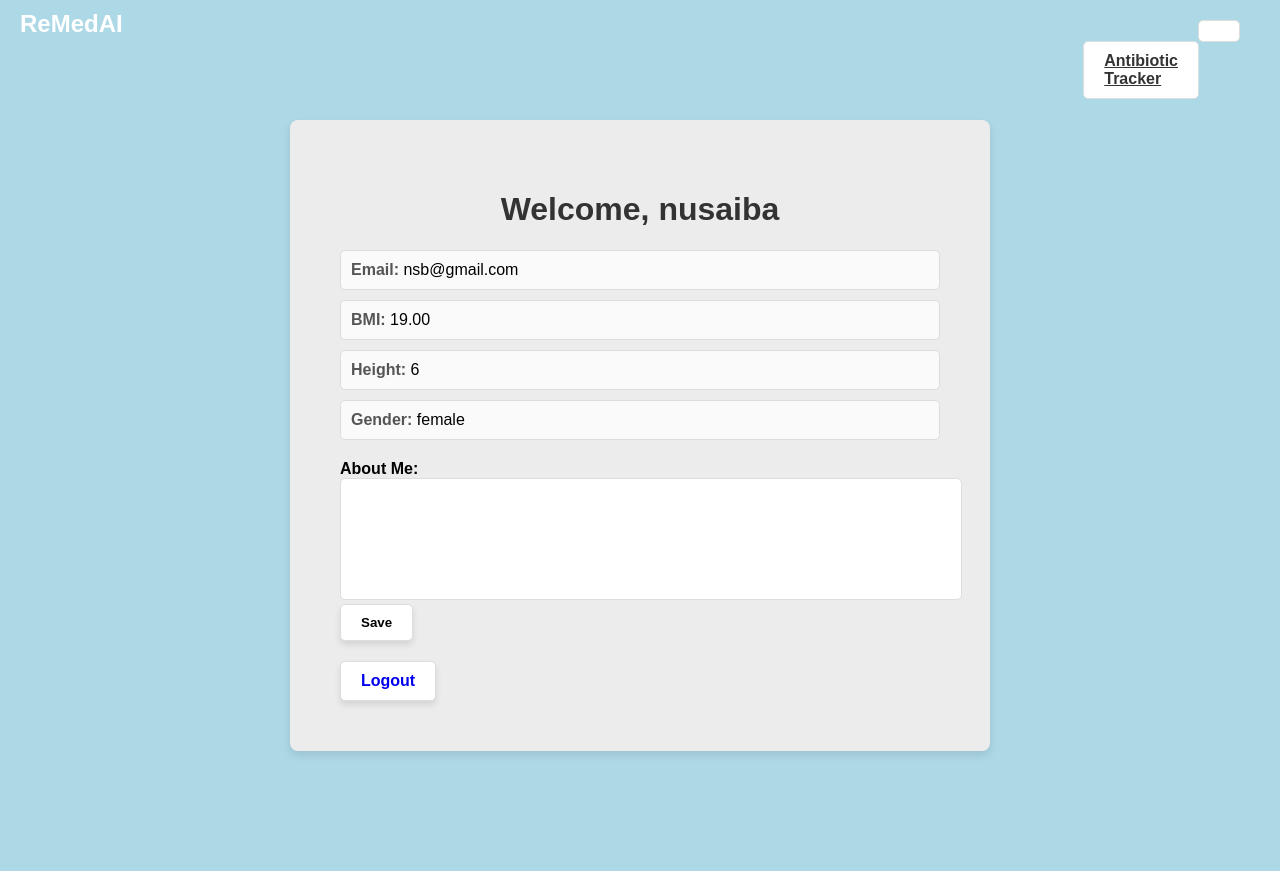
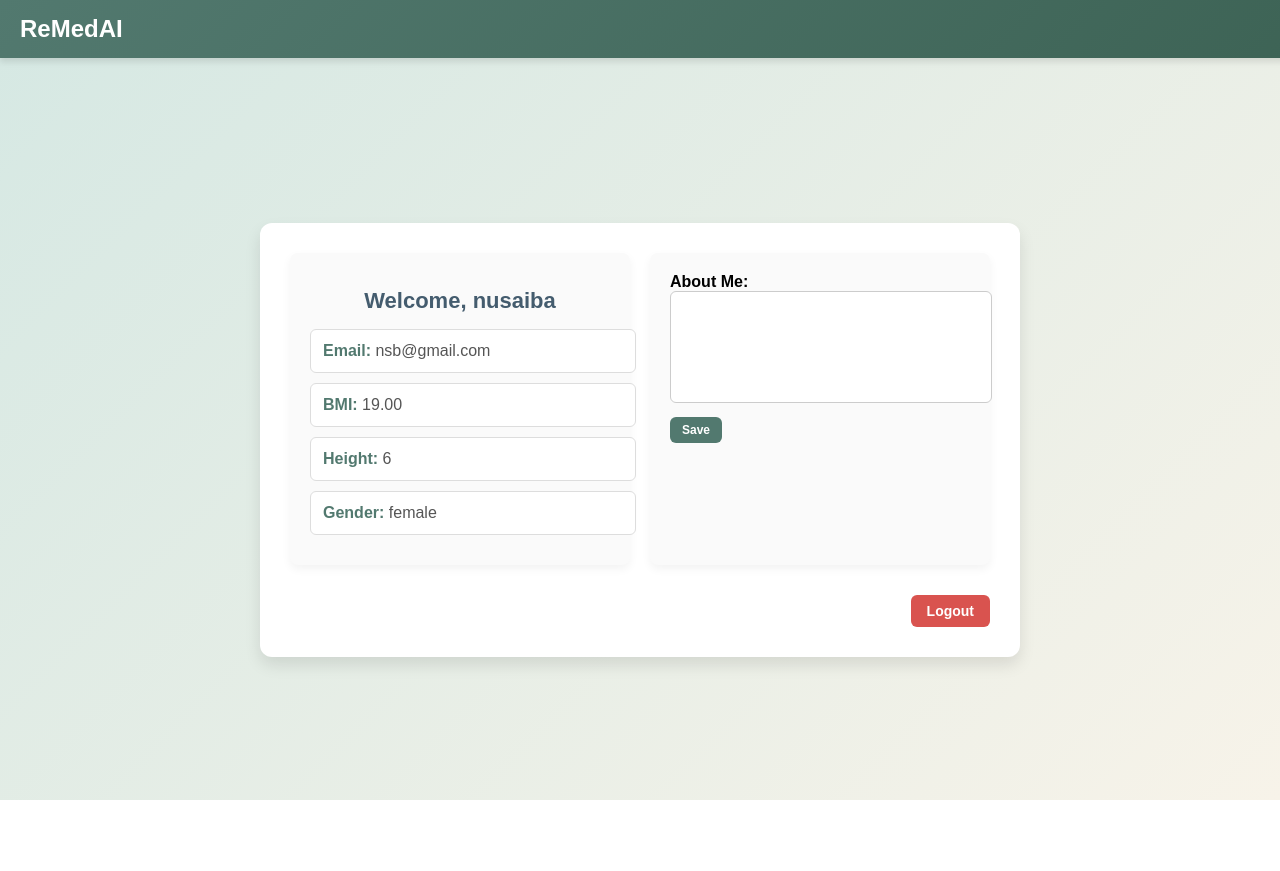
Before and after one commit to dipita-tasnim/ReMedAI, a PHP site: page /profile.php in a window 1280 px wide. After the commit the page ends 800 px from the top, so only its background shows below. Run offline with PHP 8.4, Linux system fonts and the light colour scheme; a user stored in the database is signed in; data comes from the database, SQL or seed files in the repository.

Commit message:
profile CSS changed

```diff
--- a/profile.php
+++ b/profile.php
@@ -35,182 +35,228 @@ if ($_SERVER["REQUEST_METHOD"] == "POST") {
 }
 ?>
 
-
-
-
-
 <!DOCTYPE html>
 <html lang="en">
 
 <head>
     <meta charset="UTF-8">
     <meta name="viewport" content="width=device-width, initial-scale=1.0">
-    <title>antibiotics</title>
+    <title>Profile - ReMedAI</title>
     <style>
+        /* Global Styles */
         body {
-            font-family: Arial, sans-serif;
-            background-color: lightblue;
+            font-family: 'Poppins', sans-serif;
+            background: linear-gradient(135deg, #D5E8E3, #F7F3E9);
             margin: 0;
             padding: 0;
+            display: flex;
+            justify-content: center;
+            align-items: center;
+            height: 100vh;
         }
 
-        header {
-            position: absolute;
-            top: 10px;
-            left: 20px;
+        /* Top Bar */
+        .top-bar {
+            width: 100%;
+            background: linear-gradient(135deg, #52796F, #3D6355);
             color: white;
+            display: flex;
+            align-items: center;
+            padding: 15px 20px;
+            position: fixed;
+            top: 0;
+            left: 0;
+            z-index: 1000;
+            box-shadow: 0 4px 6px rgba(0, 0, 0, 0.1);
+        }
+
+        .top-bar .logo {
             font-size: 24px;
             font-weight: bold;
         }
 
+        /* Container */
         .container {
-            max-width: 600px;
-            margin: 120px auto;
-            padding: 50px;
-            background-color: #ECECEC;
-            box-shadow: 0 4px 8px rgba(0, 0, 0, 0.1);
+            width: 90%;
+            max-width: 700px;
+            background: white;
+            padding: 30px;
+            border-radius: 12px;
+            box-shadow: 0 8px 16px rgba(0, 0, 0, 0.1);
+            display: flex;
+            flex-wrap: wrap;
+            gap: 20px;
+            margin-top: 80px; /* Push content below fixed bar */
+        }
+
+        /* Profile Section */
+        .profile-info {
+            flex: 1;
+            background: #FAFAFA;
+            padding: 20px;
             border-radius: 8px;
+            box-shadow: 0 4px 10px rgba(0, 0, 0, 0.05);
         }
 
         h1 {
+            font-size: 22px;
+            color: #445C6E;
             text-align: center;
-            color: #333;
+            margin-bottom: 15px;
         }
 
         .user-info {
             list-style: none;
             padding: 0;
+            margin: 0;
         }
 
         .user-info li {
-            margin: 10px 0;
-            padding: 10px;
-            background-color: #fafafa;
+            background: white;
+            padding: 12px;
+            border-radius: 6px;
+            margin-bottom: 10px;
+            font-size: 16px;
+            font-weight: 500;
+            color: #555;
             border: 1px solid #ddd;
-            border-radius: 5px;
+            width: 100%;
         }
 
         .user-info li span {
             font-weight: bold;
-            color: #555;
+            color: #52796F;
         }
 
-        .textarea-container {
-            margin-top: 20px;
+        /* About Me Section */
+        .about-me {
+            flex: 1;
+            background: #FAFAFA;
+            padding: 20px;
+            border-radius: 8px;
+            box-shadow: 0 4px 10px rgba(0, 0, 0, 0.05);
         }
 
-        textarea {
+        .about-me textarea {
             width: 100%;
-            height: 100px;
+            height: 90px;
             padding: 10px;
-            border-radius: 5px;
-            border: 1px solid #ddd;
+            border-radius: 6px;
+            border: 1px solid #ccc;
             font-size: 14px;
             resize: none;
+            outline: none;
+            background: white;
         }
 
-        .button-container {
-            display: flex;
-            justify-content: space-between;
-            margin-top: 20px;
+        /* Save Button */
+        .save-button {
+            background: #52796F;
+            color: white;
+            padding: 6px 12px;
+            text-decoration: none;
+            font-weight: bold;
+            border-radius: 6px;
+            transition: 0.3s ease-in-out;
+            cursor: pointer;
+            border: none;
+            font-size: 12px;
+            width: auto;
+            align-self: flex-end;
+            margin-top: 10px;
         }
 
-        .save-button,
+        .save-button:hover {
+            background: #3D6355;
+        }
+
+        /* Layout - Make profile and about me side by side */
+        .content-wrapper {
+            display: flex;
+            width: 100%;
+            gap: 20px;
+        }
+
+        .profile-info, .about-me {
+            flex: 1;
+        }
+
+        /* Logout Button - At the Bottom Right */
+        .logout-container {
+            width: 100%;
+            display: flex;
+            justify-content: flex-end;
+            margin-top: 10px;
+        }
+
         .logout-button {
-            padding: 10px 20px;
-            background-color: white;
-            text-align: center;
+            background: #D9534F;
+            color: white;
+            padding: 8px 16px;
             text-decoration: none;
             font-weight: bold;
-            border-radius: 5px;
-            border: 1px solid #ddd;
+            border-radius: 6px;
+            transition: 0.3s ease-in-out;
             cursor: pointer;
-            box-shadow: 0 4px 6px rgba(0, 0, 0, 0.1);
-        }
-
-
-
-        .save-button:hover {
-            background-color: #28a745;
-            color: white;
+            border: none;
+            font-size: 14px;
         }
 
         .logout-button:hover {
-            background-color: rgb(253, 66, 66);
-            color: white;
+            background: #C9302C;
         }
 
-        .button-tracker {
-            position: absolute;
-            top: 10px;
-            right: 40px;
-            margin-top: 10px;
-            color:#333;
-            font-weight: bold;
-            background-color: white;
-            padding: 10px 20px;
-            border-radius: 5px;
-            border: 1px solid #ddd;
-            cursor: pointer;
-
+        @media (max-width: 768px) {
+            .container {
+                flex-direction: column;
             }
 
-        .button-tracker:hover {
-            background-color:rgb(173, 205, 240);
+            .content-wrapper {
+                flex-direction: column;
             }
 
-        /* .button-update {
-            padding: 10px 20px;
-            position: absolute;
-            right: 150px;
-            margin-bottom: auto;
-            background-color: white;
+            .top-bar {
+                flex-direction: column;
+                align-items: center;
                 text-align: center;
-            text-decoration: none;
-            font-weight: bold;
-            border-radius: 5px;
-            border: 1px solid #ddd;
-            cursor: pointer;
-            box-shadow: 0 4px 6px rgba(0, 0, 0, 0.1);
             }
-
-        .button-update:hover {
-            background-color: #28a745;
-            color: white;
-        } */
+        }
     </style>
 </head>
 
 <body>
-    <header>ReMedAI</header>
+    <!-- Top Bar -->
+    <div class="top-bar">
+        <div class="logo">ReMedAI</div>
+    </div>
+
     <div class="container">
-        <h1>Welcome, <?php echo $user["username"]; ?></h1>
+        <div class="content-wrapper">
+            <!-- Profile Info -->
+            <div class="profile-info">
+                <h1>Welcome, <?php echo htmlspecialchars($user["username"]); ?></h1>
                 <ul class="user-info">
-            <li><span>Email:</span> <?php echo $user["email"]; ?></li>
-            <li><span>BMI:</span> <?php echo $user["BMI"]; ?></li>
-            <li><span>Height:</span> <?php echo $user["height"]; ?></li>
-            <li><span>Gender:</span> <?php echo $user["gender"]; ?></li>
+                    <li><span>Email:</span> <?php echo htmlspecialchars($user["email"]); ?></li>
+                    <li><span>BMI:</span> <?php echo htmlspecialchars($user["BMI"]); ?></li>
+                    <li><span>Height:</span> <?php echo htmlspecialchars($user["height"]); ?></li>
+                    <li><span>Gender:</span> <?php echo htmlspecialchars($user["gender"]); ?></li>
                 </ul>
+            </div>
 
-        <!-- "About Me" Section -->
-        <div class="textarea-container">
+            <!-- About Me Section (Right Side) -->
+            <div class="about-me">
                 <form method="POST">
                     <label for="about_me"><strong>About Me:</strong></label>
-                <textarea name="about_me" id="about_me"><?php echo $user['about_me'] ?? ''; ?></textarea>
+                    <textarea name="about_me" id="about_me"><?php echo htmlspecialchars($user['about_me'] ?? ''); ?></textarea>
                     <button type="submit" class="save-button">Save</button>
                 </form>
             </div>
+        </div>
 
-        <div class="button-container">
+        <!-- Logout Button (Bottom Right) -->
+        <div class="logout-container">
             <a href="logout.php" class="logout-button">Logout</a>
         </div>
-        <div class="button-tracker">
-            <a href="tracker_page.php" class="button-tracker">Antibiotic Tracker</a>
-        </div>
-        <!-- <div class="button-update">
-            <a href="profile.php" class="button-update">update profile</a>
-        </div> -->
-
     </div>
 </body>
 
```
Lines whose indentation alone changed are shown as unchanged.
